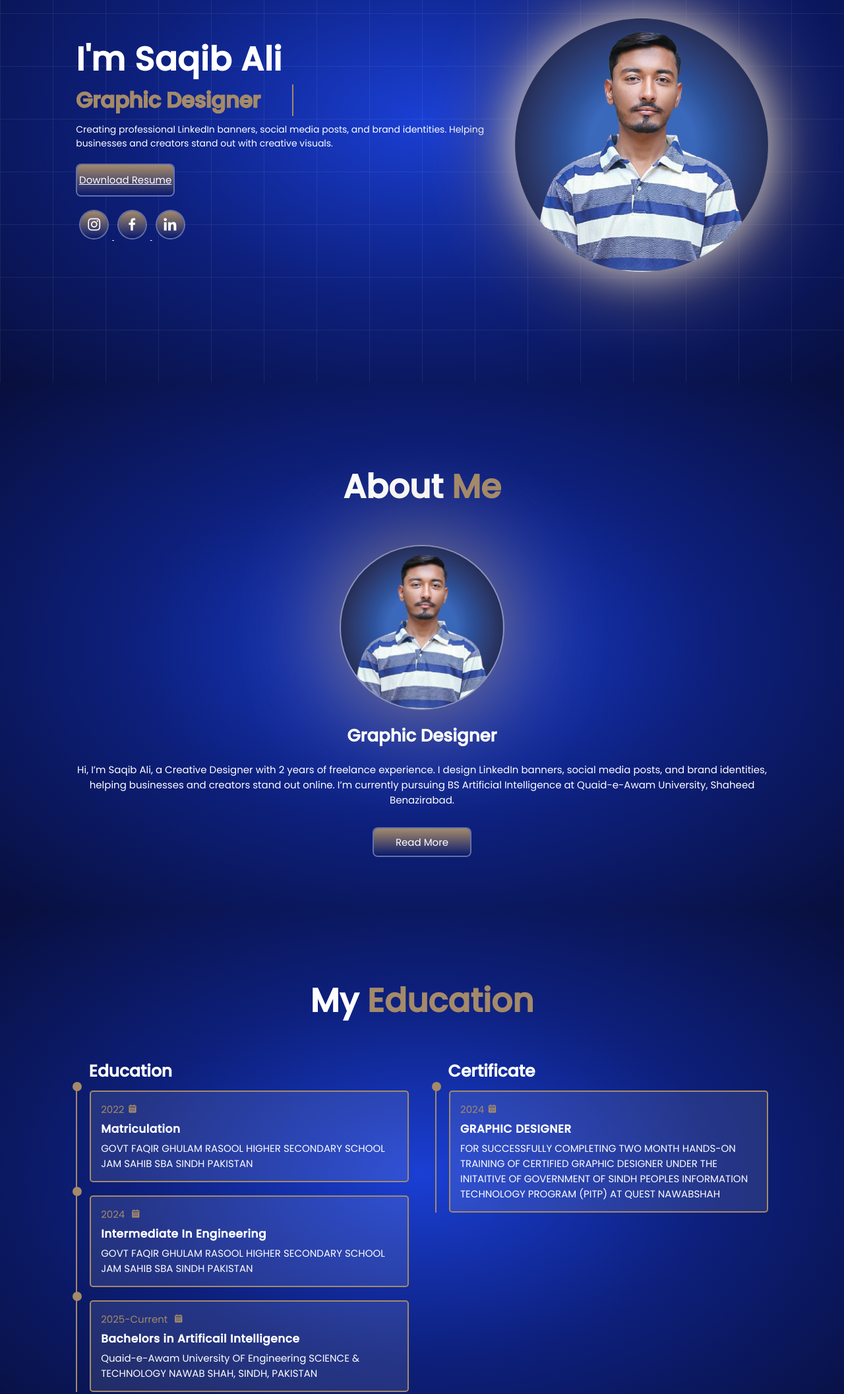
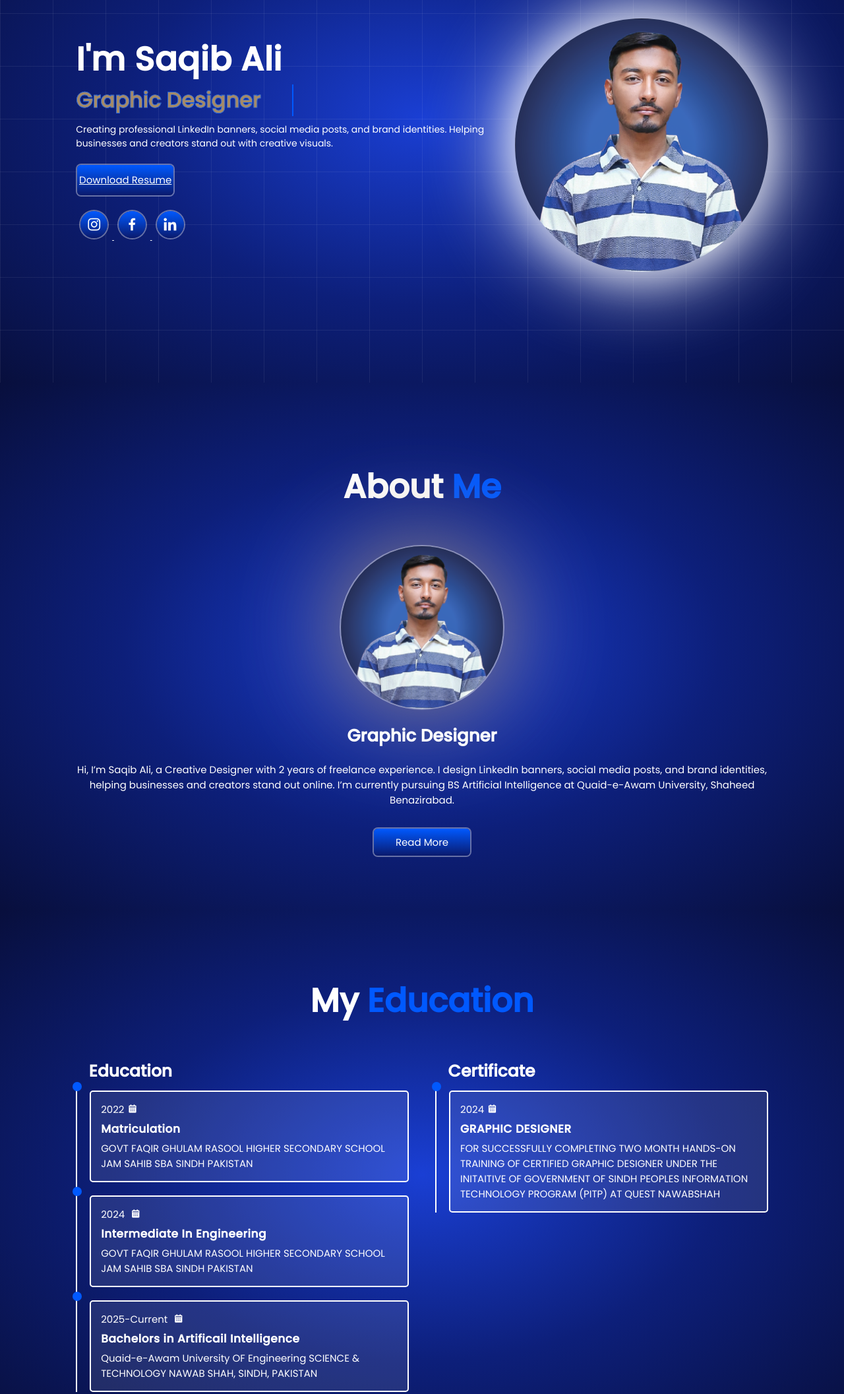
Before and after one commit to Saqibali23/Saqibali.github.io, a plain HTML site: page index.html in a window 1280 px wide. Shown: the part 220-2333 px from the top of the page at 66% size. Drawn offline with nearby package versions, Linux system fonts and the light colour scheme.

Commit message:
Update style.css

```diff
--- a/style.css
+++ b/style.css
@@ -34,16 +34,16 @@ html{ font-size: 62.5%; overflow-x: hidden; }
 #menu{ color: #fff; font-size: 2.5rem; display: none; }
 .navbar a{ display: inline-block; font-size: 1.7rem; text-decoration: none; margin: 0 2.5rem; font-weight: 500; letter-spacing: .02; transition: .5s ease; transform: translateY(-100px); opacity: 0; animation: TopSlide 1s ease forwards; animation-delay: calc(.2s * var(--vlr)); }
 @keyframes TopSlide{ 0%{ transform: translateY(-100px); opacity: 0; } 100%{ transform: translateY(0px); opacity: 1; } }
-.navbar a:hover,.navbar a.active{ color: #a48a69; }
+.navbar a:hover,.navbar a.active{ color: #0059ff; }
 section{ padding: 10rem 9% 2rem; min-height: 100vh; }
 .about,.education,.contact,.skills{ overflow: hidden; }
 .home{ display: flex; justify-content: space-between; align-items: center; }
 .text-content{ max-width: 70rem; }
 .text-content h1{ font-size: 5rem; color: #fff; text-transform: capitalize; letter-spacing: .05rem; font-weight: 600; transform: translateY(-100px); opacity: 0; animation: RightSlide 1s ease forwards; animation-delay: 1s; }
 .text-animation{ position: relative; width: 32.8rem; }
-.text-animation h2{ font-size: 3.2rem; font-weight: 700; color: transparent; -webkit-text-stroke: .7px #a48a69; background: linear-gradient(#a48a69,#a48a69); background-repeat: no-repeat; -webkit-background-clip: text; background-position: -33rem 0; transform: translateY(-100px); opacity: 0; animation: textSlide 6s linear infinite, TopSlide 1s ease forwards; animation-delay: 2s,1.2s; }
+.text-animation h2{ font-size: 3.2rem; font-weight: 700; color: transparent; -webkit-text-stroke: .7px #0059ff; background: linear-gradient(#a48a69,#a48a69); background-repeat: no-repeat; -webkit-background-clip: text; background-position: -33rem 0; transform: translateY(-100px); opacity: 0; animation: textSlide 6s linear infinite, TopSlide 1s ease forwards; animation-delay: 2s,1.2s; }
 @keyframes textSlide{ 0%,10%,100%{ background-position: -33rem 0; } 65%,85%{ background-position: 0 0; } }
-.text-animation::before{ content: ""; position: absolute; left: 0; top: 0; height: 100%; width: 0; border-right: 2px solid #a48a69; transform: translateY(-100px); opacity: 0; animation: CursorSlide 6s linear infinite, TopSlide 1s ease forwards; animation-delay: 2s,1.2s; }
+.text-animation::before{ content: ""; position: absolute; left: 0; top: 0; height: 100%; width: 0; border-right: 2px solid #0059ff; transform: translateY(-100px); opacity: 0; animation: CursorSlide 6s linear infinite, TopSlide 1s ease forwards; animation-delay: 2s,1.2s; }
 @keyframes CursorSlide { 0%,10%,100%{ width: 0; } 65%,78%,85%{ opacity: 1; width: 100%; } 75%,81%{ opacity: 0; } }
 .text-content p{ font-size: 1.4rem; margin: 1rem 0; transform: translateX(100px); opacity: 0; animation: leftSlide 1s ease forwards; animation-delay: 1.4s; }
 @keyframes leftSlide{ 0%{ transform: translateX(100px); opacity: 0; } 100%{ transform: translateX(0px); opacity: 1; } }
@@ -51,20 +51,20 @@ section{ padding: 10rem 9% 2rem; min-height: 100vh; }
 .btn-section::before{ content: ""; position: absolute; left: 0; top: 0; background: transparent; height: 100%; width: 100%; z-index: 2; animation: Slide 1s ease forwards; animation-delay: 1.6s; }
 @keyframes Slide{ 0%{ width: 100%; } 100%{ width: 0; } }
 .btn{ height: 100%; width: 15rem; color: #fff; background: rgba(255,255,255,.1); border: .2rem solid rgba(255,255,255,.3); backdrop-filter: blur(5rem); border-radius: .8rem; font-size: 1.5rem; cursor: pointer; display: inline-flex; justify-content: center; align-items: center; position: relative; overflow: hidden; z-index: 1; }
-.btn::before{ content: ""; position: absolute; left: 0; top: -100%; height: 300%; width: 100%; background: linear-gradient(#0a1a6e,#a48a69,#0a1a6e,#a48a69); z-index: -1; transition: .5s ease; }
+.btn::before{ content: ""; position: absolute; left: 0; top: -100%; height: 300%; width: 100%; background: linear-gradient(#0a1a6e,#0059ff,#0a1a6e,#0059ff); z-index: -1; transition: .5s ease; }
 .btn:hover::before{ top: 0; }
 .social-media{ margin: 2rem 0; }
 .social-media i{ display: inline-block; font-size: 2.5rem; background: rgba(255,255,255,.1); border: .2rem solid rgba(255,255,255,.3); padding: .8rem; margin: 0 .5rem; border-radius: 50%; color: #fff; cursor: pointer; position: relative; overflow: hidden; animation: Bottom 1s ease forwards; animation-delay: calc(.2s * var(--vlr)); transform: translateY(100px); opacity: 0; }
 @keyframes Bottom{ 0%{ transform: translateY(100px); opacity: 0; } 100%{ transform: translateY(0px); opacity: 1; } }
-.social-media i::after{ content: ""; position: absolute; left: 0; top: -100%; height: 300%; width: 100%; background: linear-gradient(#0a1a6e,#a48a69,#0a1a6e,#a48a69); z-index: -1; transition: .5s ease; }
+.social-media i::after{ content: ""; position: absolute; left: 0; top: -100%; height: 300%; width: 100%; background: linear-gradient(#0a1a6e,#0059ff,#0a1a6e,#0059ff); z-index: -1; transition: .5s ease; }
 i:hover::after{ top: 0; }
-.home img{ width: 30vw; background: transparent; border: none; border-radius: 50%; filter: drop-shadow(0 0 3rem rgba(255,255,255,0.6)) drop-shadow(0 0 6rem #a48a69); animation: Scale 1s ease forwards; scale: 0; animation-delay: 2s; }
+.home img{ width: 30vw; background: transparent; border: none; border-radius: 50%; filter: drop-shadow(0 0 3rem rgba(255,255,255,0.6)) drop-shadow(0 0 6rem #ffff); animation: Scale 1s ease forwards; scale: 0; animation-delay: 2s; }
 @keyframes Scale{ 0%{ scale: 0; } 100%{ scale: 1; } }
 .about{ display: flex; justify-content: center; align-items: center; flex-direction: column; padding-bottom: 6rem; gap: 2rem; }
 .title{ font-size: 5rem; margin-bottom: 3rem; font-weight: 600; text-align: center; transform: translateY(-100px); opacity: 0; }
 section.start-animation .title{ animation: top 1s ease forwards; }
 @keyframes top{ 0%{ transform: translateY(-100px); opacity: 0; } 100%{ transform: translateY(0px); opacity: 1; } }
-.title span{ color: #a48a69; }
+.title span{ color: #0059ff; }
 .about img{ height: 25rem; width: 25rem; background: rgba(255,255,255,.1); border: .2rem solid rgba(255,255,255,.3); border-radius: 50%; filter: drop-shadow(0 0 8rem #a48a69); scale: 0; }
 section.start-animation .aboutImg{ animation: scaleout 1s ease forwards; }
 @keyframes scaleout{ 0%{ scale: 0; } 100%{ scale: 1; } }
@@ -86,12 +86,12 @@ section.start-animation .column:nth-child(1){ animation: Right 1s ease forwards;
 section.start-animation .column:nth-child(2){ animation: Left 1s ease forwards; animation-delay: 1.2s; }
 .column h2{ font-size: 2.5rem; margin: 2rem 0 1rem 1.96rem; transform: translateY(-100px); opacity: 0; }
 section.start-animation .column h2{ animation: top 1s ease forwards; animation-delay: 1.2s; }
-.box{ border-left: .2rem solid #a48a69; }
+.box{ border-left: .2rem solid #ffff; }
 .education-content{ padding-left: 1.9rem; }
-.education-content .content{ padding: 1.5rem; border: .2rem solid #a48a69; background: rgba(255,255,255,.1); border-radius: .5rem; margin-bottom: 2rem; position: relative; }
-.content::before{ content: ""; position: absolute; left: -2.8rem; top: -1.5rem; height: 1.4rem; width: 1.4rem; border-radius: 50%; background: #a48a69; }
-.content .year{ font-size: 1.5rem; color: #a48a69; }
-.content .year i{ color: #a48a69; font-size: 1.5rem; margin-left: .5rem; }
+.education-content .content{ padding: 1.5rem; border: .2rem solid #ffff; background: rgba(255,255,255,.1); border-radius: .5rem; margin-bottom: 2rem; position: relative; }
+.content::before{ content: ""; position: absolute; left: -2.8rem; top: -1.5rem; height: 1.4rem; width: 1.4rem; border-radius: 50%; background: #0059ff; }
+.content .year{ font-size: 1.5rem; color: #ffff; }
+.content .year i{ color: #ffff; font-size: 1.5rem; margin-left: .5rem; }
 .content h3{ font-size: 1.7rem; letter-spacing: .05rem; margin: .5rem 0; }
 .content p{ font-size: 1.5rem; }
 .wrapper{ width: 100%; display: flex; justify-content: space-between; align-items: center; gap: 5rem; flex-wrap: wrap; }
@@ -105,8 +105,8 @@ section.start-animation .skill-box1{ animation: Right 1s ease forwards; animatio
 section.start-animation .skill-box2{ animation: Left 1s ease forwards; animation-delay: 1.4s; }
 .single-skill{ display: flex; justify-content: space-between; margin: 2rem 0; }
 .single-skill span{ font-size: 1.6rem; }
-.bar-side{ background: #111; height: 1rem; border-radius: 50rem; position: relative; overflow: hidden; }
-.bar{ position: absolute; height: 100%; background: #a48a69; }
+.bar-side{ background: #ffff; height: 1rem; border-radius: 50rem; position: relative; overflow: hidden; }
+.bar{ position: absolute; height: 100%; background: #0059ff; }
 .bar-1{ width: 90%; }
 .bar-2{ width: 80%; }
 .bar-3{ width: 70%; }
@@ -115,7 +115,7 @@ section.start-animation .skill-box2{ animation: Left 1s ease forwards; animation
 .project-card{ background: rgba(255,255,255,0.08); border: 0.2rem solid rgba(255,255,255,0.2); padding: 20px; border-radius: 15px; box-shadow: 0 5px 20px rgba(0,0,0,0.3); width: 300px; transition: transform 0.3s, box-shadow 0.3s; }
 .project-card:hover{ transform: translateY(-10px); box-shadow: 0 10px 25px rgba(0,0,0,0.2); }
 .project-card img{ width: 100%; height: 200px; object-fit: cover; border-radius: 10px; margin-bottom: 15px; }
-.project-card h3{ font-size: 20px; margin-bottom: 10px; color: #a48a69; }
+.project-card h3{ font-size: 20px; margin-bottom: 10px; color: #ffff; }
 .project-card p{ font-size: 16px; color: #a48a69; }
 section form{ max-width: 70rem; text-align: center; margin: 1rem auto; margin-bottom: 3rem; }
 .input-box{ display: flex; justify-content: space-between; flex-wrap: wrap; }
```
